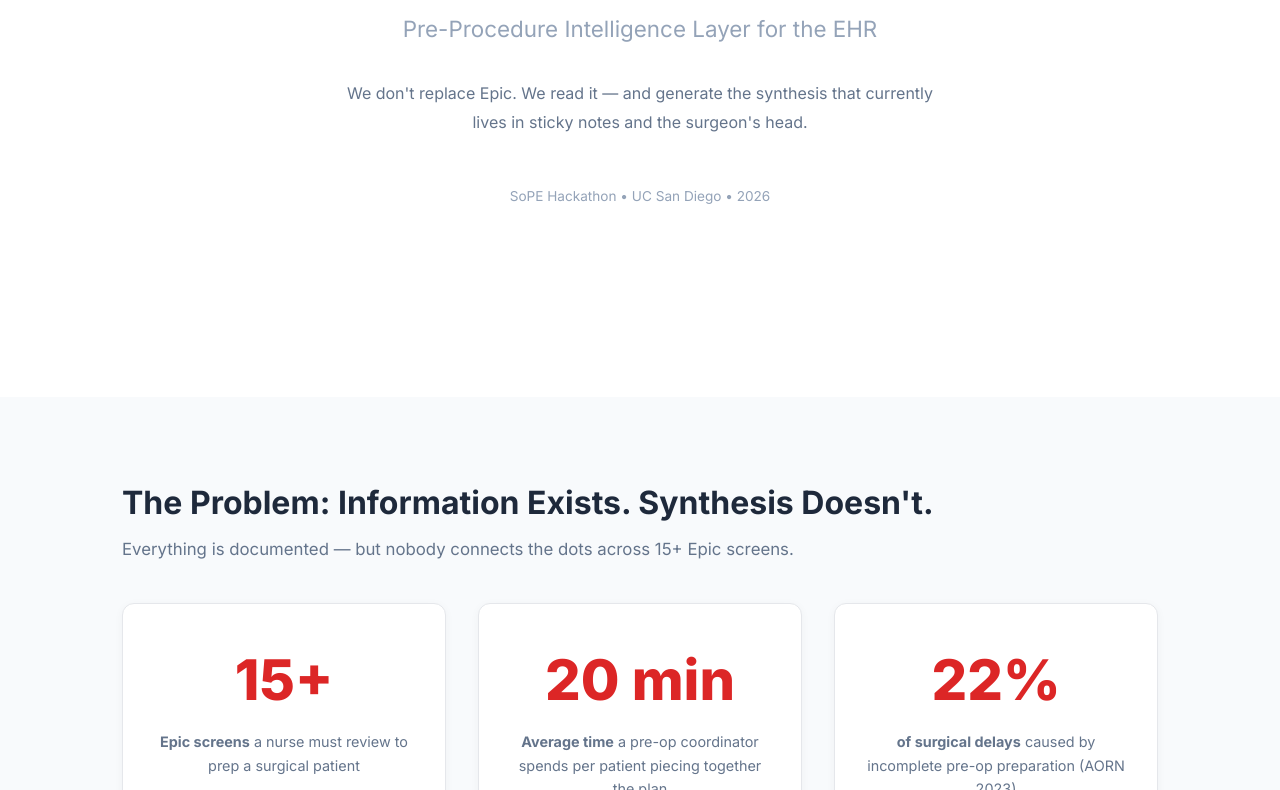
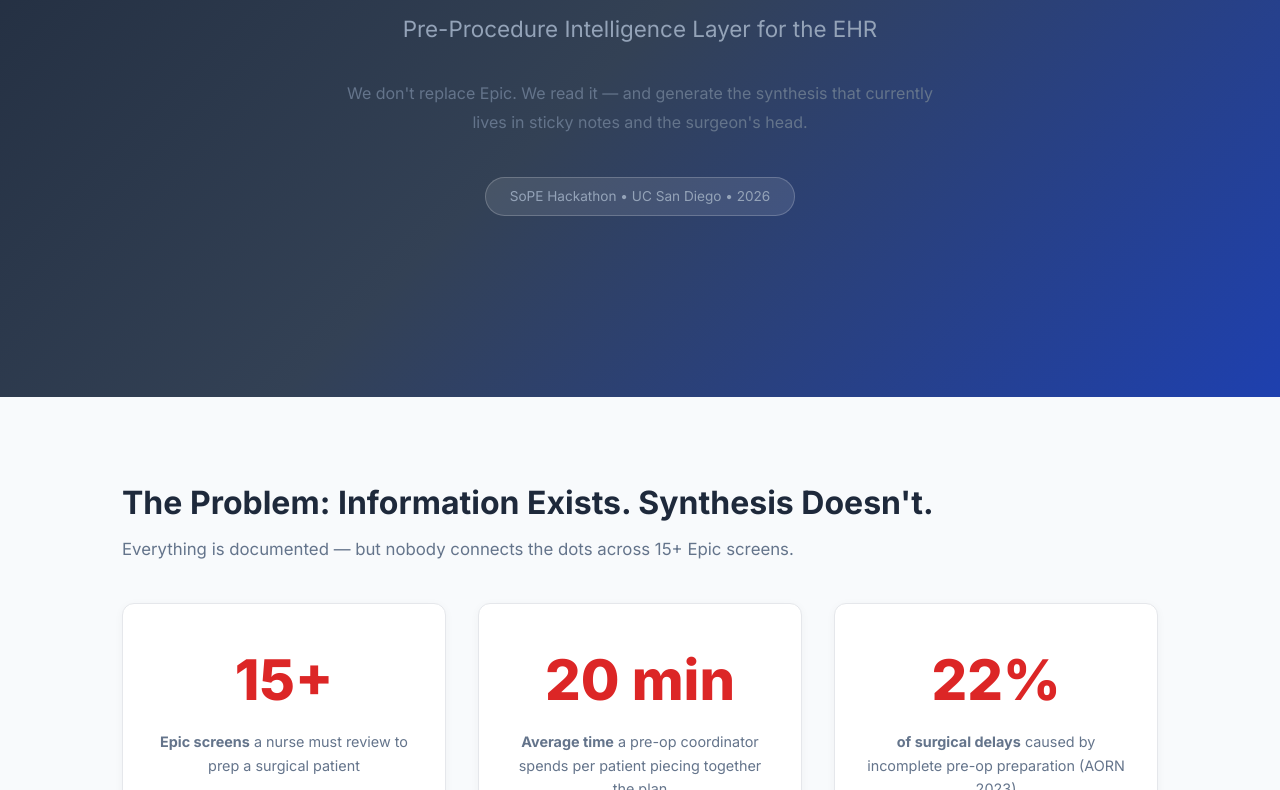
Before and after one commit to poorvabedmutha31/manifesto-ai, a plain HTML site: page index.html in a window 1280 px wide. Shown: the part 323-1113 px from the top of the page. Drawn offline with Linux system fonts and the light colour scheme.

Commit message:
Fix hero gradient — prevent nth-child(even) from overriding

```diff
--- a/index.html
+++ b/index.html
@@ -70,7 +70,7 @@
 
         /* Sections */
         section { padding: 5rem 0; }
-        section:nth-child(even) { background: white; }
+        section:nth-child(even):not(.hero) { background: white; }
 
         .section-title {
             font-size: 2rem; font-weight: 700; margin-bottom: 0.5rem;
```
